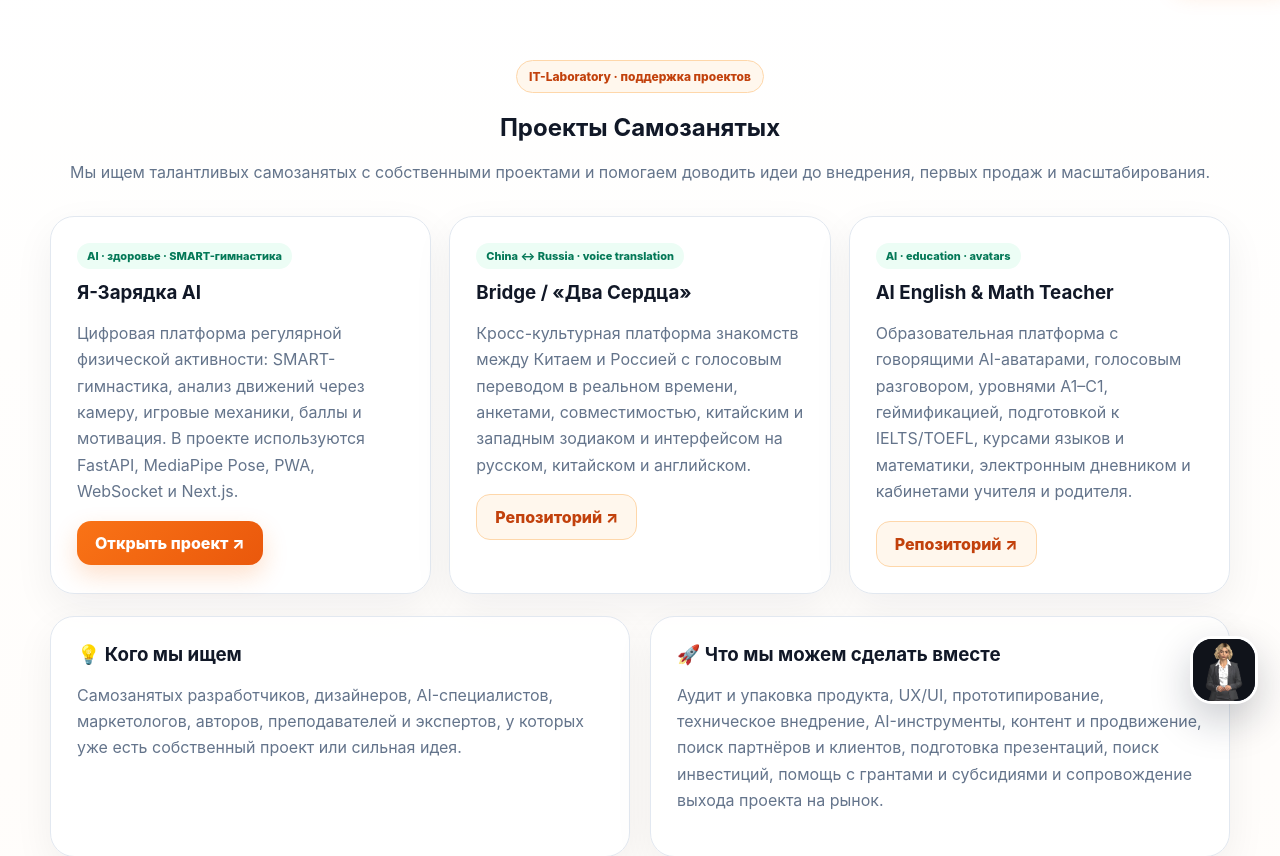
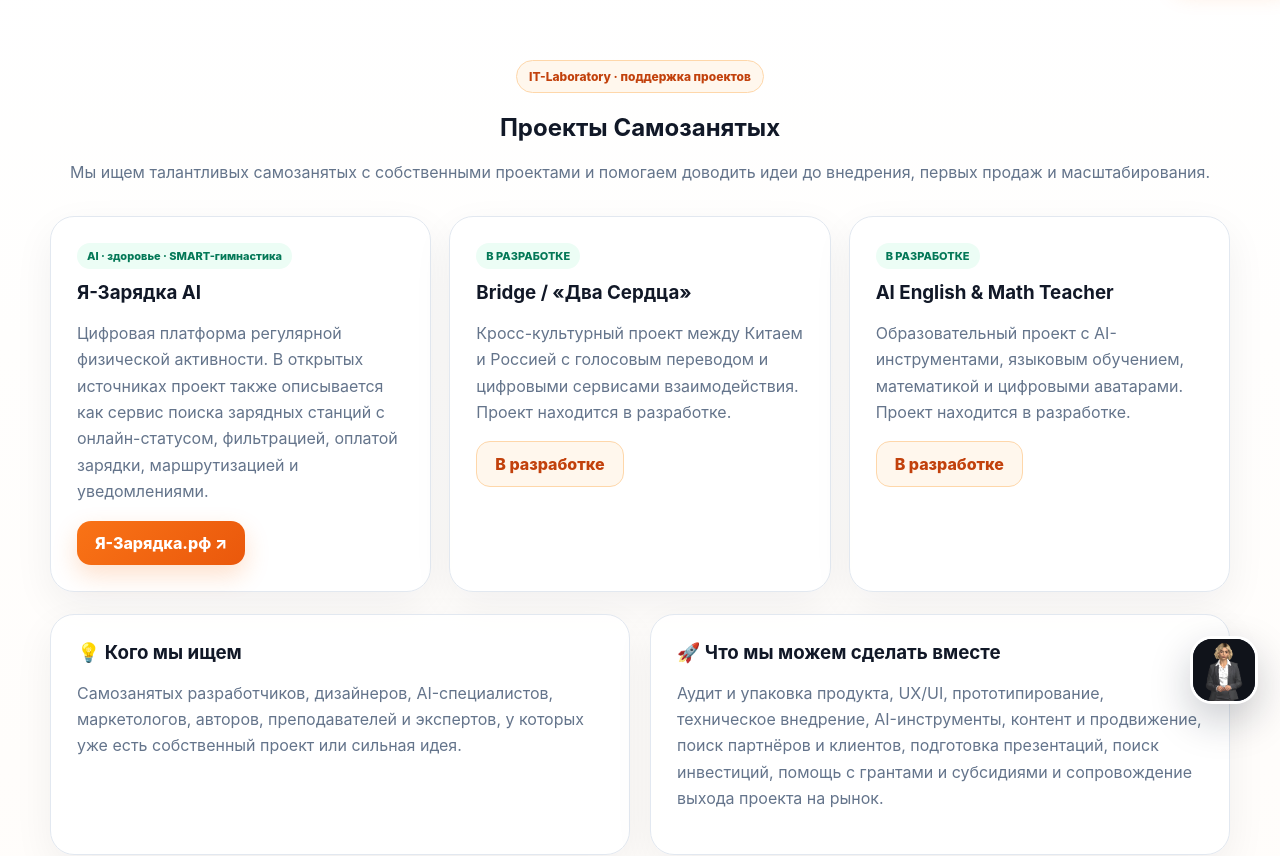
Before and after one commit to paulafanasyev/mir-samozanyatykh-, a Python web app: template src/templates/projects.html in a window 1280 px wide; the page is wider, and only the part inside the window is pictured. Shown: the part 74-930 px from the top of that part. Run offline with Jinja, Linux system fonts and the light colour scheme; the template is opened without the code that fills it, so the values that code supplies are empty.

Commit message:
feat(web): correct project link and mark projects in development

```diff
--- a/src/templates/projects.html
+++ b/src/templates/projects.html
@@ -4,9 +4,9 @@
 <section class="section"><div class="container">
   <div class="section-head"><span class="eyebrow">IT-Laboratory · поддержка проектов</span><h1>Проекты Самозанятых</h1><p>Мы ищем талантливых самозанятых с собственными проектами и помогаем доводить идеи до внедрения, первых продаж и масштабирования.</p></div>
   <div class="cards">
-    <article class="card"><span class="pill">AI · здоровье · SMART-гимнастика</span><h3 style="margin-top:12px">Я-Зарядка AI</h3><p>Цифровая платформа регулярной физической активности: SMART-гимнастика, анализ движений через камеру, игровые механики, баллы и мотивация. В проекте используются FastAPI, MediaPipe Pose, PWA, WebSocket и Next.js.</p><a class="btn btn-primary" href="https://ya-zaryadka.ru" target="_blank" rel="noopener">Открыть проект ↗</a></article>
-    <article class="card"><span class="pill">China ↔ Russia · voice translation</span><h3 style="margin-top:12px">Bridge / «Два Сердца»</h3><p>Кросс-культурная платформа знакомств между Китаем и Россией с голосовым переводом в реальном времени, анкетами, совместимостью, китайским и западным зодиаком и интерфейсом на русском, китайском и английском.</p><a class="btn btn-soft" href="https://github.com/paulafanasyev/bridges" target="_blank" rel="noopener">Репозиторий ↗</a></article>
-    <article class="card"><span class="pill">AI · education · avatars</span><h3 style="margin-top:12px">AI English &amp; Math Teacher</h3><p>Образовательная платформа с говорящими AI-аватарами, голосовым разговором, уровнями A1–C1, геймификацией, подготовкой к IELTS/TOEFL, курсами языков и математики, электронным дневником и кабинетами учителя и родителя.</p><a class="btn btn-soft" href="https://github.com/paulafanasyev/ai-english-teacher" target="_blank" rel="noopener">Репозиторий ↗</a></article>
+    <article class="card"><span class="pill">AI · здоровье · SMART-гимнастика</span><h3 style="margin-top:12px">Я-Зарядка AI</h3><p>Цифровая платформа регулярной физической активности. В открытых источниках проект также описывается как сервис поиска зарядных станций с онлайн-статусом, фильтрацией, оплатой зарядки, маршрутизацией и уведомлениями.</p><a class="btn btn-primary" href="http://xn----8sbapnu4bzhe.xn--p1ai/" target="_blank" rel="noopener">Я-Зарядка.рф ↗</a></article>
+    <article class="card"><span class="pill">В РАЗРАБОТКЕ</span><h3 style="margin-top:12px">Bridge / «Два Сердца»</h3><p>Кросс-культурный проект между Китаем и Россией с голосовым переводом и цифровыми сервисами взаимодействия. Проект находится в разработке.</p><span class="btn btn-soft" aria-disabled="true">В разработке</span></article>
+    <article class="card"><span class="pill">В РАЗРАБОТКЕ</span><h3 style="margin-top:12px">AI English &amp; Math Teacher</h3><p>Образовательный проект с AI-инструментами, языковым обучением, математикой и цифровыми аватарами. Проект находится в разработке.</p><span class="btn btn-soft" aria-disabled="true">В разработке</span></article>
   </div>
   <div class="grid-2" style="margin-top:22px">
     <article class="card"><h3>💡 Кого мы ищем</h3><p>Самозанятых разработчиков, дизайнеров, AI-специалистов, маркетологов, авторов, преподавателей и экспертов, у которых уже есть собственный проект или сильная идея.</p></article>
```
